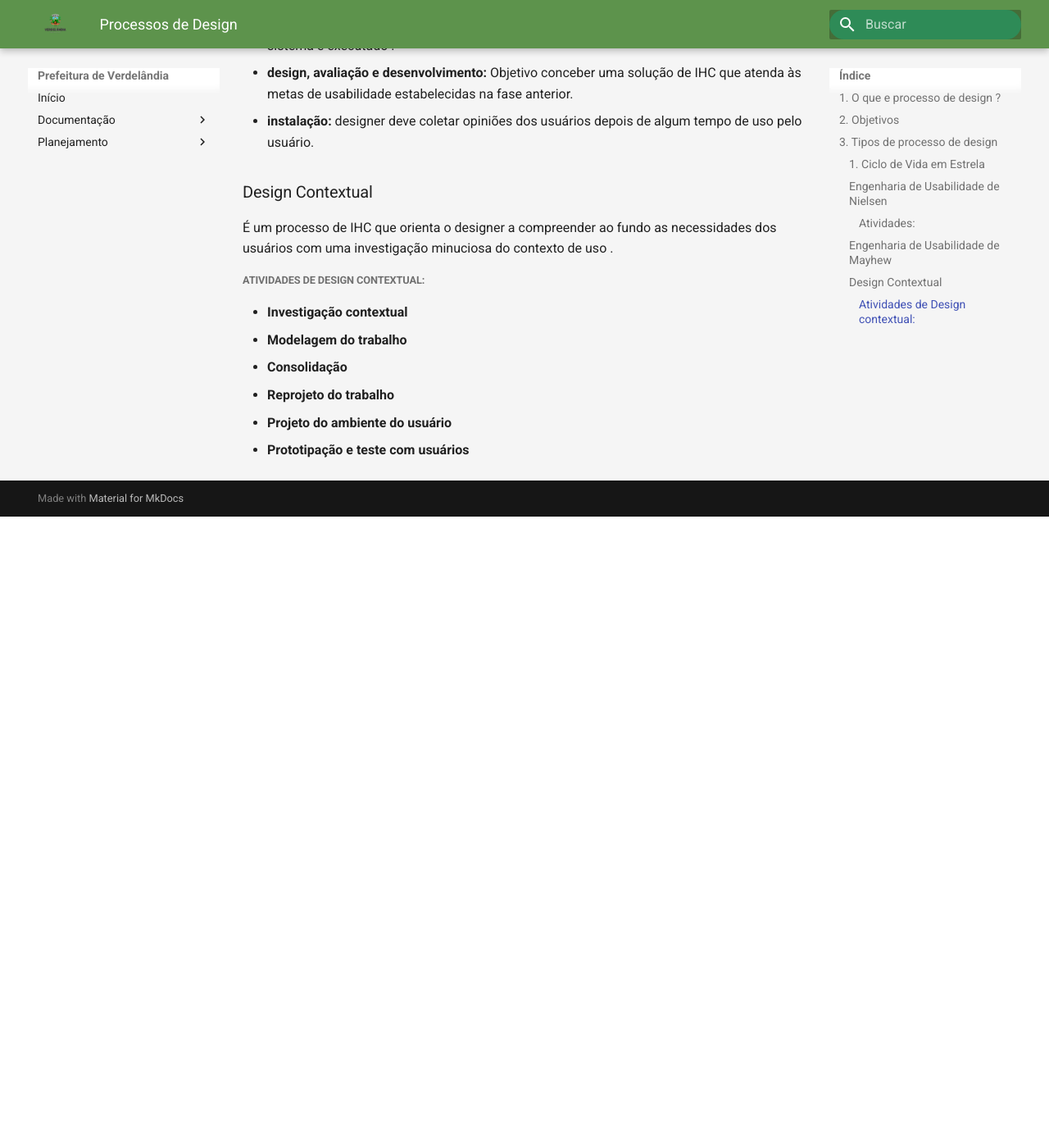
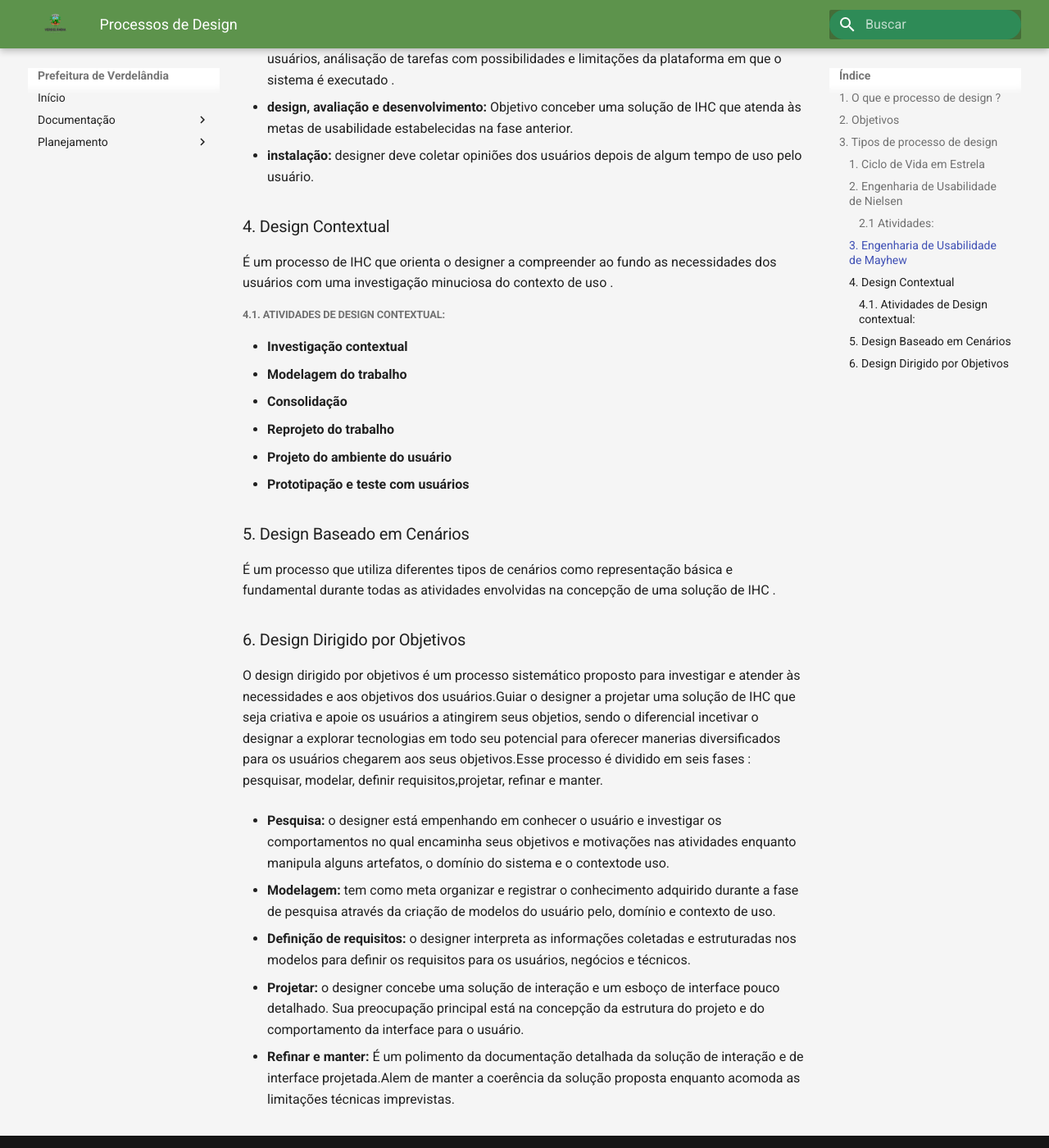
Before and after one commit to valdersonjr/2021.2-Prefeitura-Verdelandia, an MkDocs documentation site: the page built from docs/documentos/Processos.md, in a window 1280 px wide and 1400 px high, scrolled down 1826 px. Shown: the whole window at 82% size. Built offline with MkDocs 1.6.1 and Material for MkDocs 9.7.7, drawn with Linux system fonts in a browser that asks for light colours; before the commit the page ends 2456 px from its top, so only the background shows below that; some of the changed text lies outside the part shown.

Commit message:
Update Processos.md
Adicionando Design em cenários e objetivos

```diff
--- a/docs/documentos/Processos.md
+++ b/docs/documentos/Processos.md
@@ -1,5 +1,5 @@
 # Processos de Design
-
+---------------------------------------------------------------
 ## 1. O que e processo de design ?
 
 Processo de Design e a junção de atividades básicas como analíse de situação, a sintese de uma intervenção projetada ou ja aplicada a situação atual do projeto.Em cada processo detalha as atividades basicas: executar cada atividade, sequência a serem executadas, atividades a serem repetidas, arfetafos consumidos e produzidos em cada uma delas
@@ -24,9 +24,9 @@ O ciclo de vida em estrela foi desenvolvido por Hix e Harston em 1993, sendo com
 - **Avaliaçãoo:** E o modo central do Ciclo de vida em estrela, ela deve verificar os dados coletados tanto na atividade de análise e os requisistos especificados se estão de acordo com as necessidades e realidade dos usuários.
 
 
-### Engenharia de Usabilidade de Nielsen
+### 2. Engenharia de Usabilidade de Nielsen
 Nielsen definiu como um conjunto de atividades que devem ser feitas durante o processo de vida do produto.
-####  Atividades:
+#### 2.1  Atividades:
 - **Conhecer o usuário**
 - **Realizar uma análise competitiva**
 - **Definição das metas de usabilidades**
@@ -41,7 +41,7 @@ Nielsen definiu como um conjunto de atividades que devem ser feitas durante o pr
 
 
 
-### Engenharia de Usabilidade de Mayhew
+### 3. Engenharia de Usabilidade de Mayhew
 Mayhew  propôs um ciclo de vida para a engenharia de usabilidade em 1999. Com uma visão
 que busca  compreender os fenômenos na sua totalidade , esse processo de design reúne e organiza diferentes atividades em IHC para orientar o trabalho do designer em  uma boa solução interativa.Mayhem apresentou 3 fases de processos iterativos que este são:
 
@@ -52,13 +52,31 @@ usuários, análisação de tarefas com possibilidades e limitações da platafo
 atenda às metas de usabilidade estabelecidas na fase anterior.
 - **instalação:** designer deve coletar opiniões dos usuários depois de algum tempo de uso pelo usuário.
 
-### Design Contextual
+### 4. Design Contextual
 É um processo  de IHC que orienta o designer a compreender ao fundo as necessidades dos usuários com uma investigação minuciosa do contexto de uso .
 
-##### Atividades de Design contextual:
+##### 4.1. Atividades de Design contextual:
 - **Investigação contextual**
 - **Modelagem do trabalho**
 - **Consolidação**
 - **Reprojeto do trabalho**
 - **Projeto do ambiente do usuário**
 - **Prototipação e teste com usuários**
+
+### 5. Design Baseado em Cenários
+É um processo que utiliza diferentes tipos de cenários como representação básica e fundamental durante todas as atividades envolvidas na concepção de uma solução de IHC .
+
+### 6. Design Dirigido por Objetivos
+O design dirigido por objetivos é um processo sistemático proposto para investigar e atender às
+necessidades e aos objetivos dos usuários.Guiar o designer a projetar uma solução de IHC que seja criativa e apoie os usuários a atingirem seus objetios, sendo o diferencial incetivar o designar a explorar tecnologias em todo seu potencial para oferecer manerias diversificados para os usuários chegarem aos seus objetivos.Esse processo é dividido em seis fases : pesquisar, modelar, definir requisitos,projetar, refinar e manter.
+
+- **Pesquisa:**  o designer está empenhando em conhecer o usuário e investigar os comportamentos no qual encaminha seus objetivos e motivações nas atividades enquanto manipula alguns artefatos, o domínio do sistema e o contextode uso.
+
+- **Modelagem:**  tem como  meta organizar e registrar o conhecimento adquirido durante a fase de pesquisa através da criação de modelos do usuário pelo, domínio e contexto de uso.
+
+- **Definição de requisitos:** o designer interpreta as informações coletadas e estruturadas
+nos modelos para definir os requisitos para os usuários, negócios e técnicos.
+
+- **Projetar:** o designer concebe uma solução de interação e um esboço de interface pouco detalhado. Sua preocupação principal está na concepção da estrutura do projeto e do comportamento da interface para o usuário.
+
+- **Refinar e manter:**  É um polimento da documentação detalhada da solução de interação e de interface projetada.Alem de manter a coerência da solução proposta enquanto acomoda as limitações técnicas imprevistas.
```
